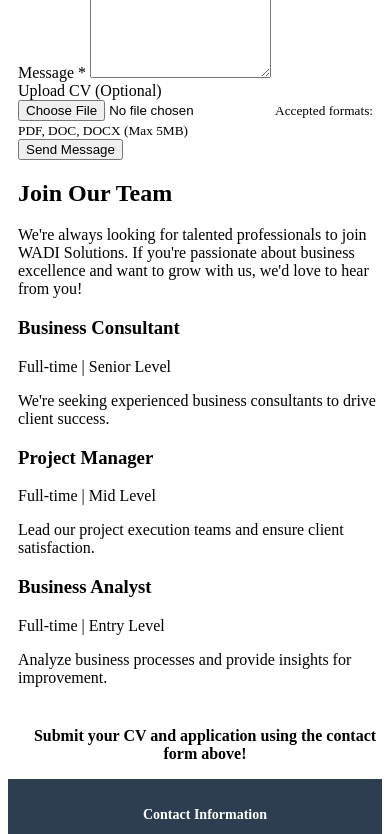
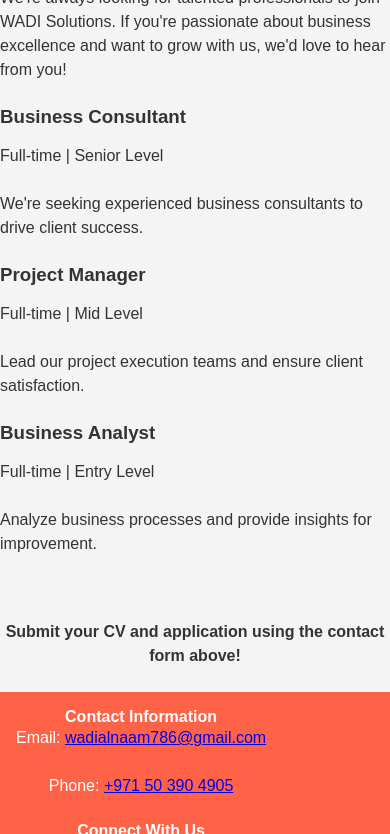
Before and after one commit to ritwiksingha29-gif/wadi-website, a plain HTML site: page contact.html in a window 390 px wide. Shown: the part 816-1650 px from the top of the page. Drawn offline with Linux system fonts and the light colour scheme.

Commit message:
Added styles.css with complete styling including responsive design and animations.

```diff
--- a/styles.css
+++ b/styles.css
@@ -1,48 +1,76 @@
-.container {
-  width: 100%;
-  margin: 0 auto;
-  padding: 0 20px;
+:root {
+    --primary-color: #ff6347;
+    --secondary-color: #4CAF50;
+    --font-family: 'Arial', sans-serif;
 }
 
-.header {
-  background-color: #2c3e50;
-  color: white;
-  text-align: center;
-  padding: 10px 0;
-  animation: fadeIn 2s;
+* {
+    margin: 0;
+    padding: 0;
+    box-sizing: border-box;
 }
 
-.footer {
-  background-color: #2c3e50;
-  color: white;
-  text-align: center;
-  padding: 10px 0;
+body {
+    font-family: var(--font-family);
+    background-color: #f4f4f4;
+    color: #333;
 }
 
-.button {
-  background-color: #e74c3c;
-  color: white;
-  border: none;
-  padding: 10px 20px;
-  cursor: pointer;
-  animation: fadeIn 2s;
+header, footer {
+    background: var(--primary-color);
+    color: white;
+    padding: 1rem;
+    text-align: center;
 }
 
-.button:hover {
-  background-color: #c0392b;
+main {
+    padding: 2rem;
+}
+
+h1, h2, h3 {
+    margin-bottom: 1rem;
+}
+
+p {
+    line-height: 1.5;
+    margin-bottom: 1.5rem;
+}
+
+.container {
+    display: flex;
+    flex-wrap: wrap;
+    justify-content: space-between;
+}
+
+.box {
+    flex: 1 1 calc(33% - 1rem);
+    margin: 0.5rem;
+    padding: 1rem;
+    background-color: white;
+    border-radius: 8px;
+    box-shadow: 0 2px 5px rgba(0,0,0,0.1);
+    transition: transform 0.3s;
+}
+
+.box:hover {
+    transform: scale(1.05);
+}
+
+@media (max-width: 768px) {
+    .box {
+        flex: 1 1 100%;
+    }
 }
 
 @keyframes fadeIn {
-  from { opacity: 0; }
-  to { opacity: 1; }
+    from {
+        opacity: 0;
+    }
+    to {
+        opacity: 1;
+    }
 }
 
-@media (max-width: 768px) {
-  .container {
-    padding: 0 10px;
-  }
-  .header,
-  .footer {
-    font-size: 14px;
-  }
+.fade-in {
+    animation: fadeIn 1s ease-in;
 }
```
